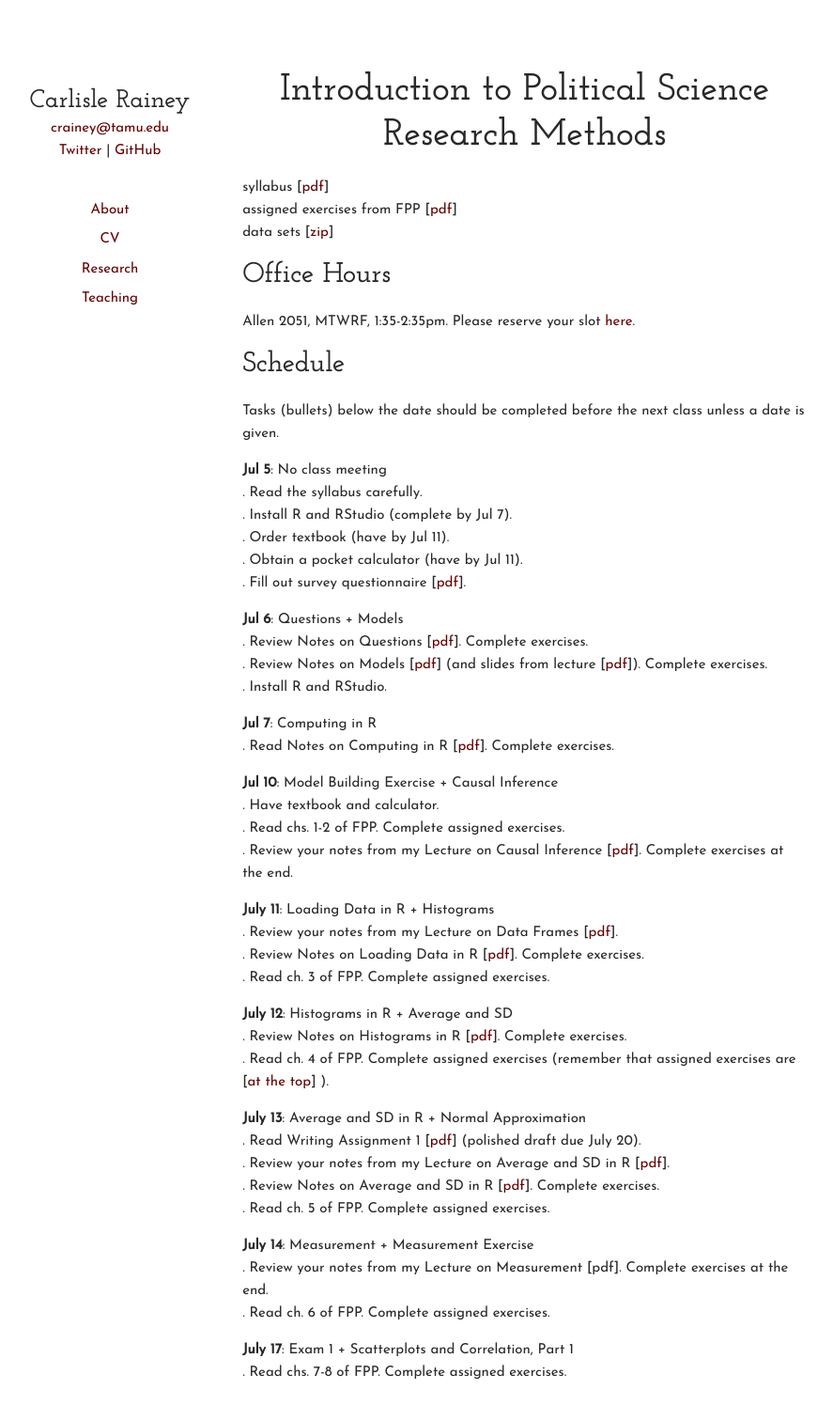
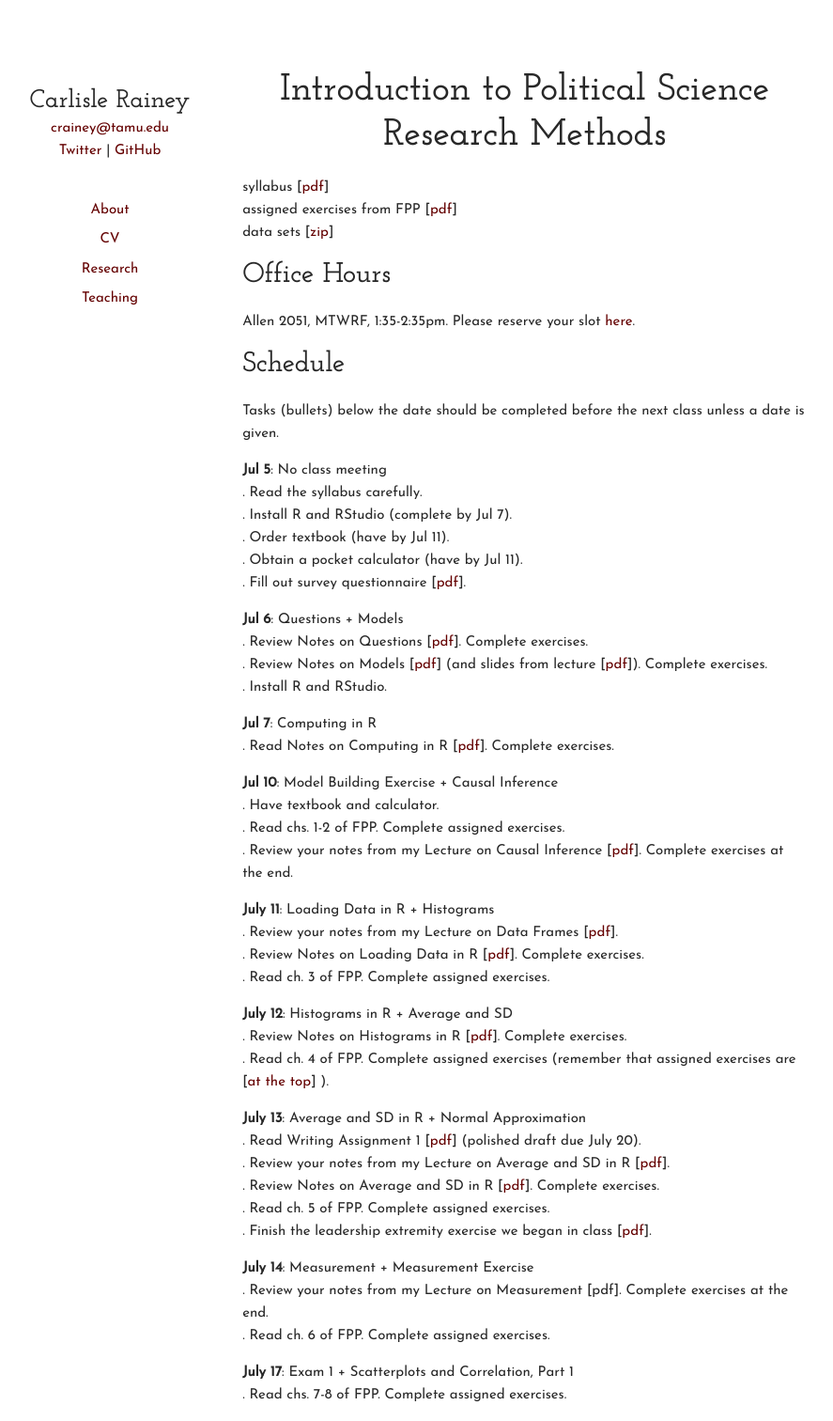
Before and after one commit to carlislerainey/carlislerainey.github.io, a Jekyll site: the page built from teaching/pols-209/index.md, in a window 1280 px wide. Shown: the whole page at 94% size, without its empty margins (204-1091 px from the left). Built offline with Jekyll 4.4.1, drawn with Linux system fonts in a browser that asks for light colours; before the commit the page ends 1488 px from its top, so only the background shows below that.

Commit message:
update 209

```diff
--- a/teaching/pols-209/index.md
+++ b/teaching/pols-209/index.md
@@ -51,6 +51,7 @@ Tasks (bullets) below the date should be completed before the next class unless
 . Review your notes from my Lecture on Average and SD in R [[pdf](files/mean-sd.pdf)].
 . Review Notes on Average and SD in R [[pdf](files/notes-10-average-sd-r.pdf)]. Complete exercises.
 . Read ch. 5 of FPP. Complete assigned exercises.
+. Finish the leadership extremity exercise we began in class [[pdf](files/leadership-extremity.pdf)].
 
 **July 14**: Measurement + Measurement Exercise
 . Review your notes from my Lecture on Measurement [pdf]. Complete exercises at the end.
```
